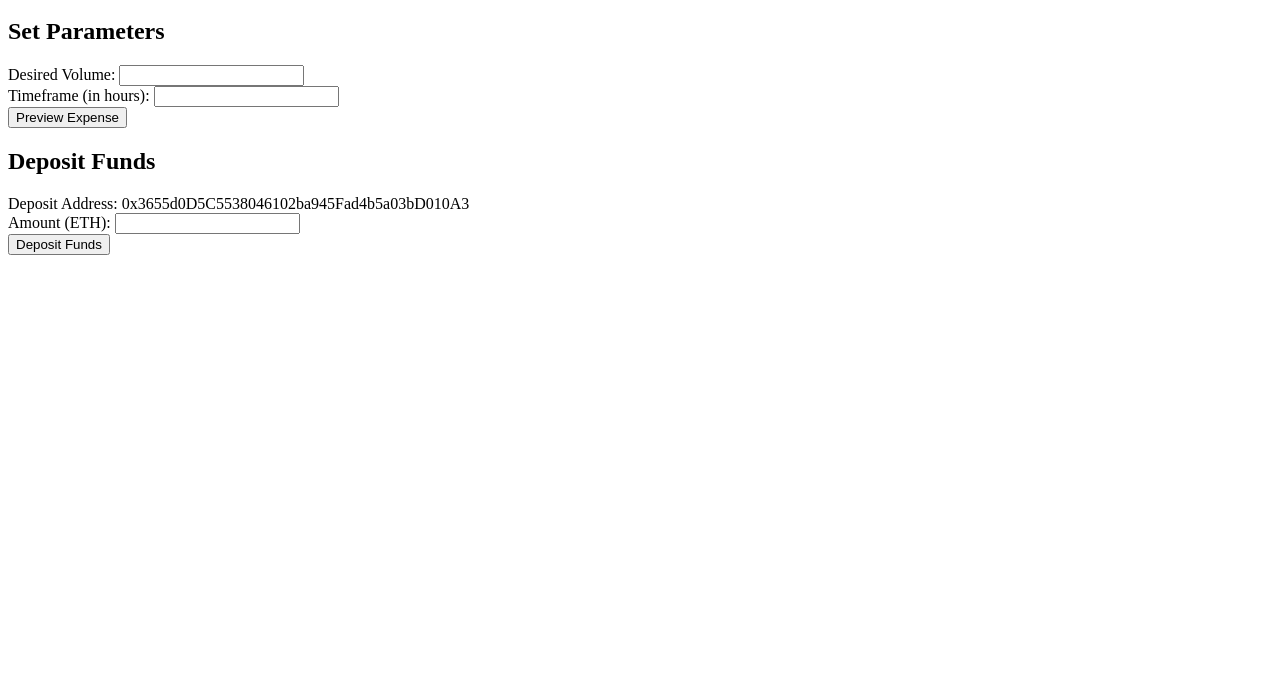
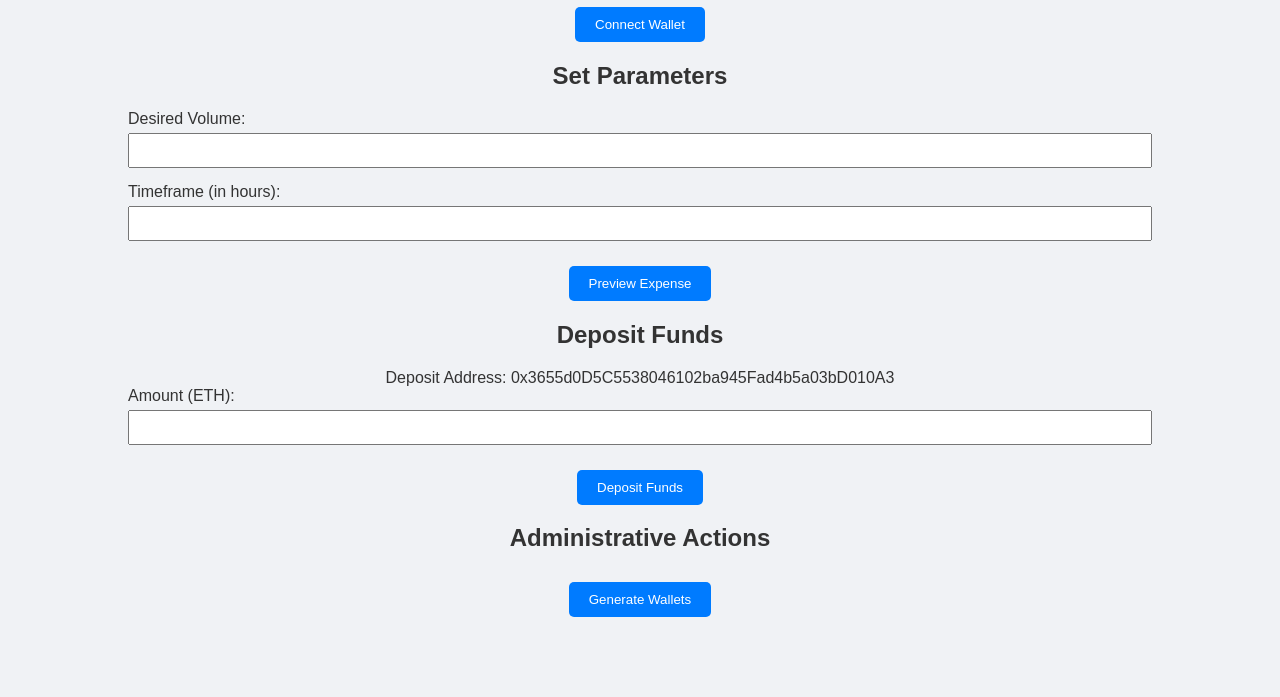
Before and after one commit to mangococa/wvb, a website: page frontend/index.html in a window 1280 px wide. Shown: the part 103-800 px from the top of the page. Drawn offline with Linux system fonts and the light colour scheme.

Commit message:
Initial commit

```diff
--- a/frontend/index.html
+++ b/frontend/index.html
@@ -7,35 +7,98 @@
     <script src="https://cdn.ethers.io/lib/ethers-5.2.umd.min.js" type="application/javascript"></script>
     <script src="https://unpkg.com/@walletconnect/web3-provider/dist/umd/index.min.js" type="application/javascript"></script>
     <script src="https://cdn.jsdelivr.net/npm/@coinbase/wallet-sdk@2.0.6/dist/wallet-sdk.umd.min.js" type="application/javascript"></script>
+    <style>
+        body {
+            font-family: Arial, sans-serif;
+            background-color: #f0f2f5;
+            color: #333;
+            margin: 0;
+            padding: 0;
+        }
+        .container {
+            width: 80%;
+            margin: 0 auto;
+            padding: 20px;
+        }
+        h1, h2 {
+            text-align: center;
+        }
+        button {
+            background-color: #007bff;
+            color: white;
+            border: none;
+            padding: 10px 20px;
+            cursor: pointer;
+            margin-top: 10px;
+            border-radius: 5px;
+        }
+        button:hover {
+            background-color: #0056b3;
+        }
+        .form-group {
+            margin-bottom: 15px;
+        }
+        label {
+            display: block;
+            margin-bottom: 5px;
+        }
+        input {
+            width: 100%;
+            padding: 8px;
+            box-sizing: border-box;
+        }
+        #depositAddress, #walletAddress, #ethBalance, #wethBalance, #expensePreview, #depositResult {
+            margin-top: 15px;
+        }
+        .center {
+            text-align: center;
+        }
+    </style>
 </head>
 <body>
-    <h1>Connect Your Wallet</h1>
+    <div class="container">
+        <h1>Weirdo Volume Bot</h1>
+
+        <div class="center">
             <button id="connectWallet">Connect Wallet</button>
-    <div id="walletAddress"></div>
-    <div id="ethBalance"></div>
-    <div id="wethBalance"></div>
+        </div>
+        <div id="walletAddress" class="center"></div>
+        <div id="ethBalance" class="center"></div>
+        <div id="wethBalance" class="center"></div>
 
         <h2>Set Parameters</h2>
         <form id="parametersForm">
+            <div class="form-group">
                 <label for="volume">Desired Volume:</label>
                 <input type="number" step="0.00001" id="volume" name="volume" required>
-        <br>
+            </div>
+            <div class="form-group">
                 <label for="timeframe">Timeframe (in hours):</label>
                 <input type="number" id="timeframe" name="timeframe" required>
-        <br>
+            </div>
+            <div class="center">
                 <button type="button" id="previewExpense">Preview Expense</button>
+            </div>
         </form>
-    <div id="expensePreview"></div>
+        <div id="expensePreview" class="center"></div>
 
         <h2>Deposit Funds</h2>
-    <div id="depositAddress">Deposit Address: 0x3655d0D5C5538046102ba945Fad4b5a03bD010A3</div>
+        <div id="depositAddress" class="center">Deposit Address: 0x3655d0D5C5538046102ba945Fad4b5a03bD010A3</div>
         <form id="depositForm">
+            <div class="form-group">
                 <label for="amount">Amount (ETH):</label>
                 <input type="number" step="0.00001" id="amount" name="amount" required>
-        <br>
+            </div>
+            <div class="center">
                 <button type="button" id="depositFunds">Deposit Funds</button>
+            </div>
         </form>
-    <div id="depositResult"></div>
+        <div id="depositResult" class="center"></div>
+
+        <h2>Administrative Actions</h2>
+        <div class="center">
+            <button type="button" id="generateWallets">Generate Wallets</button>
+        </div>
 
         <script>
             let provider;
@@ -107,10 +170,24 @@
                 }
             });
 
+            document.getElementById('generateWallets').addEventListener('click', async () => {
+                try {
+                    const response = await fetch('/generate-wallets', { method: 'POST' });
+                    if (response.ok) {
+                        console.log('Wallets generated successfully');
+                    } else {
+                        console.error('Error generating wallets');
+                    }
+                } catch (error) {
+                    console.error('Error generating wallets:', error.message);
+                }
+            });
+
             function calculateExpense(volume, timeframe) {
                 const gasPrice = 0.0001; // Example gas price per unit volume per hour
                 return volume * timeframe * gasPrice;
             }
         </script>
+    </div>
 </body>
 </html>
```
Lines whose indentation alone changed are shown as unchanged.
